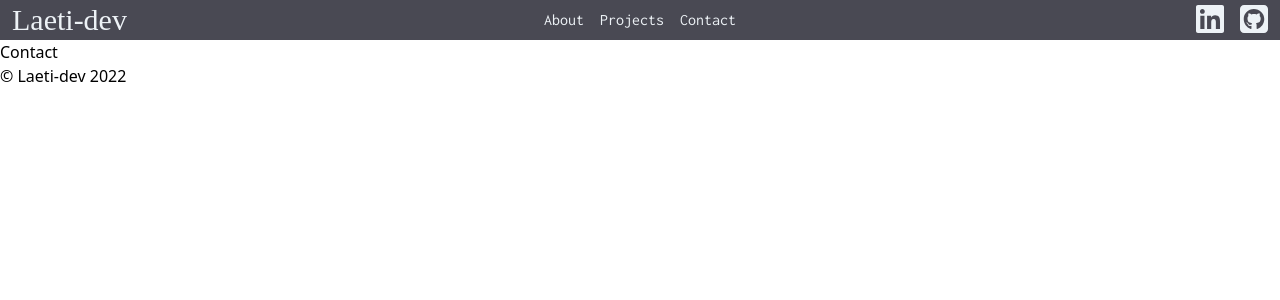
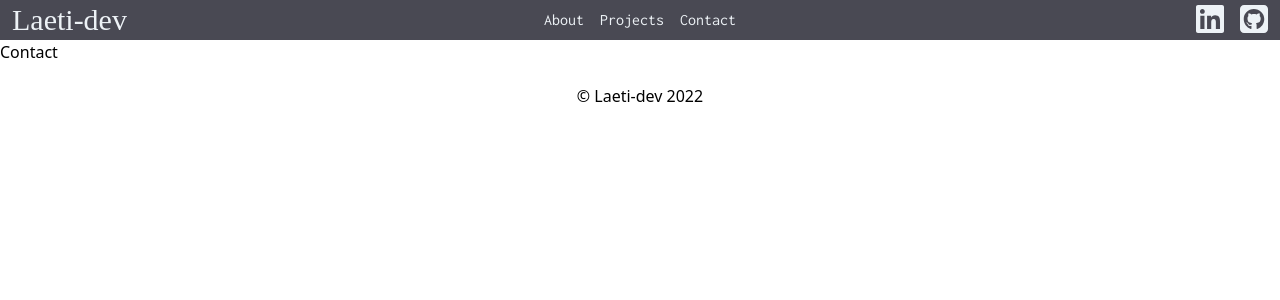
Before and after one commit to Laeti-dev/react-portfolio, a React (Create React App) app: page /contact in a window 1280 px wide. Shown: the top 300 px of the page. Built offline with nearby package versions, Linux system fonts and the light colour scheme; a web font is replaced by a local one.

Commit message:
create footer style

```diff
--- a/src/components/Footer/index.jsx
+++ b/src/components/Footer/index.jsx
@@ -1,7 +1,9 @@
+import { FootPage } from "./styled.tw.js";
+
 export default function Footer() {
   return (
-    <div>
+    <FootPage>
       <p>© Laeti-dev 2022</p>
-    </div>
+    </FootPage>
   )
 }
--- /dev/null
+++ b/src/components/Footer/styled.tw.js
@@ -0,0 +1,5 @@
+import styled from "styled-components"
+
+export const FootPage = styled.p.attrs({
+  className: "w-full h-16 mb-auto flex justify-center items-center left-0 bottom-0"
+})``;
```
